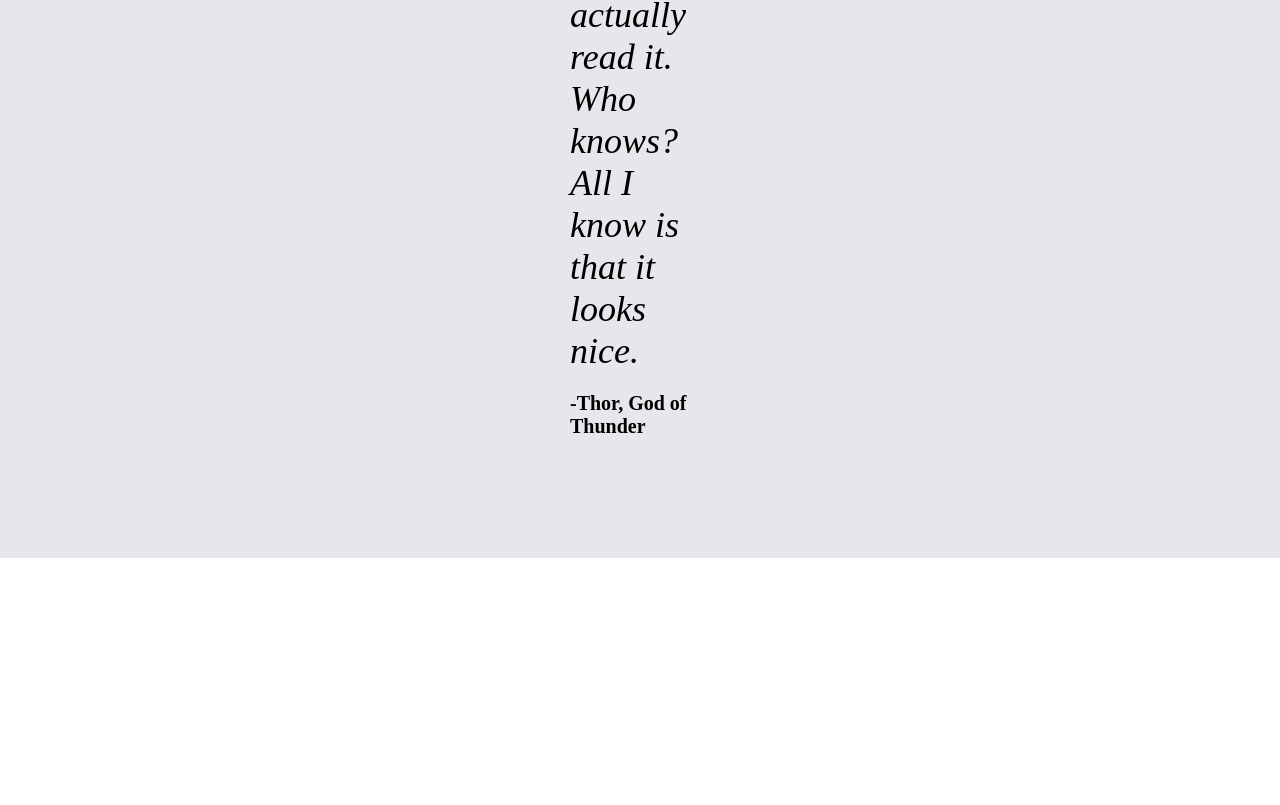
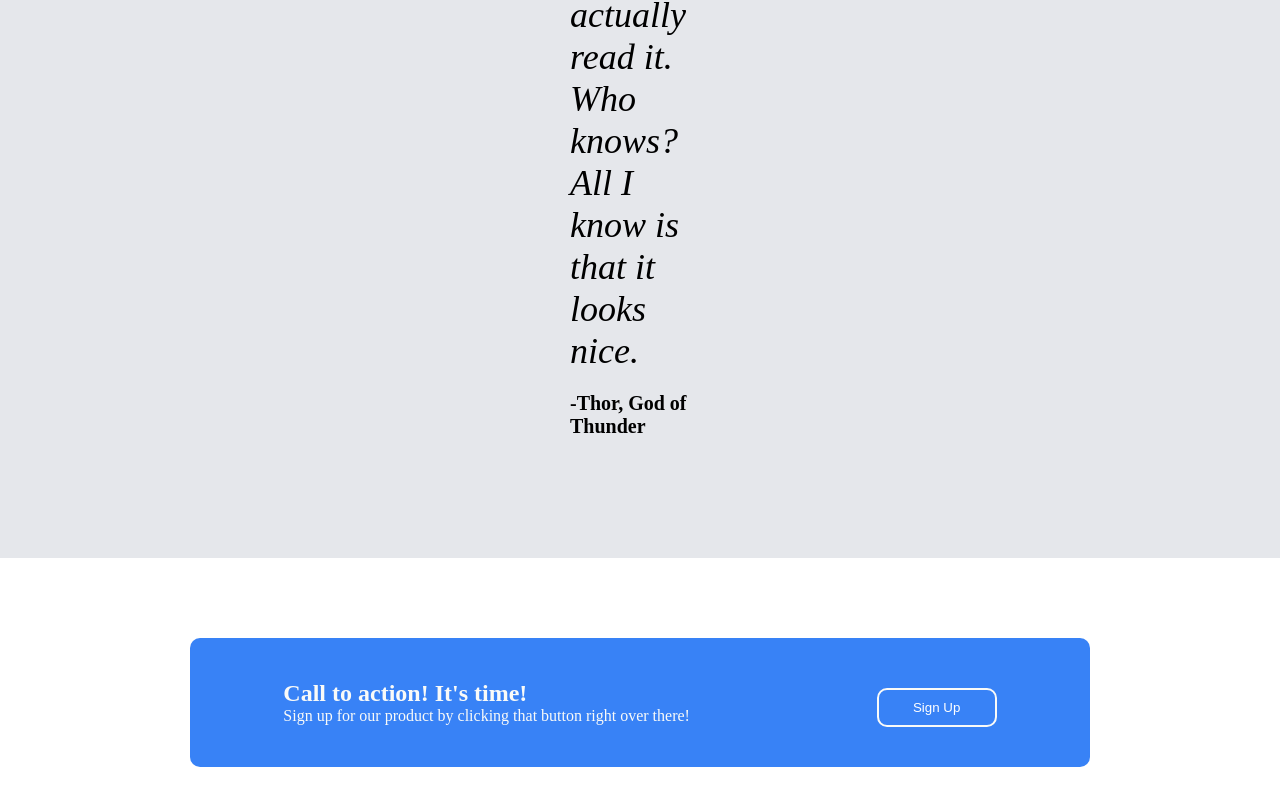
Before and after one commit to Vitholu/simple-landing-page, a plain HTML site: page index.html in a window 1280 px wide. Shown: the part 1599-2404 px from the top of the page. Before the commit the page ends 2157 px from the top, so only its background shows below. Drawn offline with Linux system fonts and the light colour scheme.

Commit message:
Add call to action section

```diff
--- a/index.html
+++ b/index.html
@@ -76,7 +76,17 @@
 				<p class="quoted">-Thor, God of Thunder</p>
 			</div>
 		</div>
-		<div class="cta"></div>
+		<div class="cta">
+			<div class="cta-left-side">
+				<h2 class="cta-title">Call to action! It's time!</h2>
+				<p class="cta-text">
+					Sign up for our product by clicking that button right over there!
+				</p>
+			</div>
+			<div class="cta-right-side">
+				<button class="btn cta-btn">Sign Up</button>
+			</div>
+		</div>
 		<div class="footer"></div>
 	</body>
 </html>
--- a/styles.css
+++ b/styles.css
@@ -158,3 +158,23 @@ a {
 	font-size: 20px;
 	align-self: flex-end;
 }
+
+/* CTA Section */
+
+.cta {
+	display: flex;
+	justify-content: space-around;
+	align-items: center;
+	width: 900px;
+	margin: auto;
+	margin-top: 80px;
+	margin-bottom: 80px;
+	padding: 40px 0;
+	background-color: #3882f6;
+	border-radius: 10px;
+	color: #f9faf8;
+}
+
+.btn.cta-btn {
+	border: 2px solid #f9faf8;
+}
```
